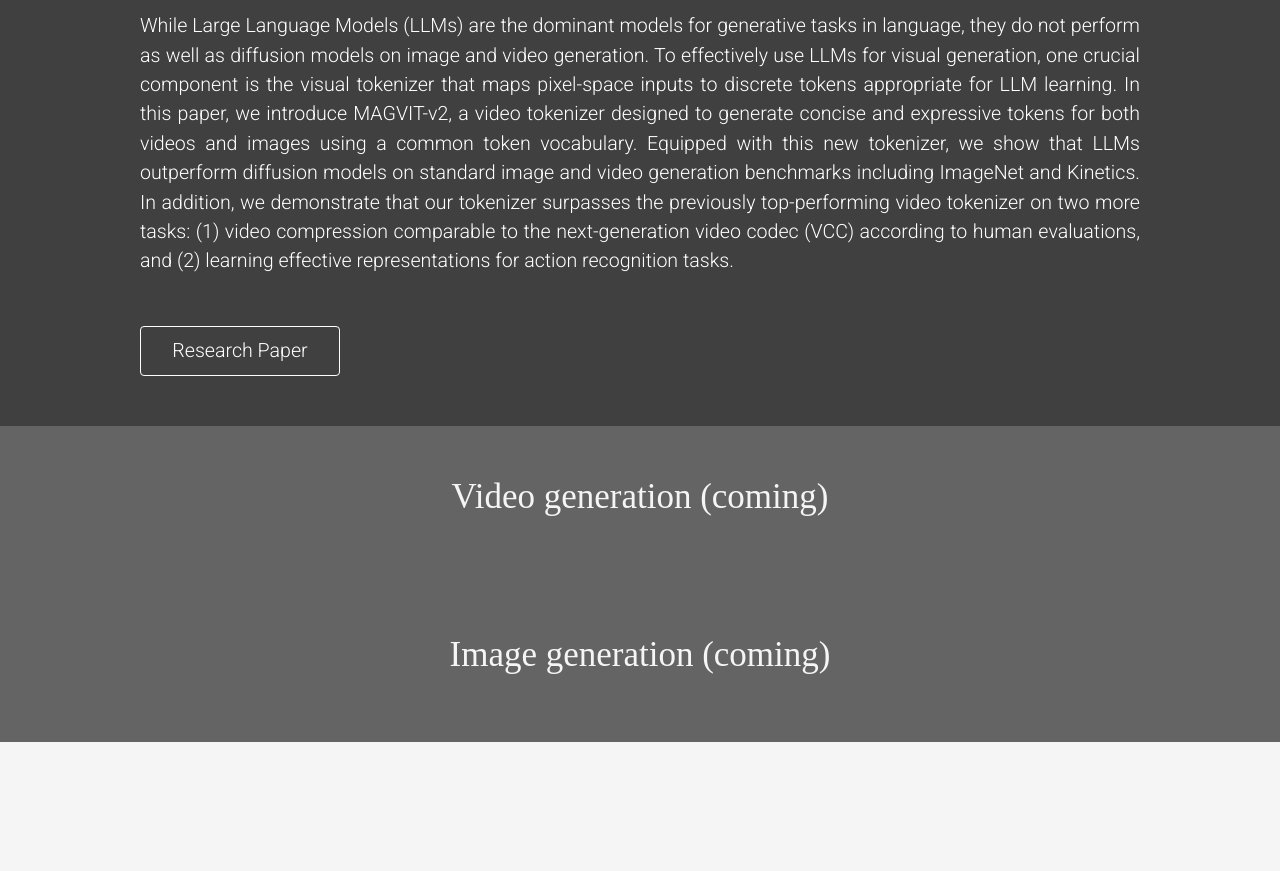
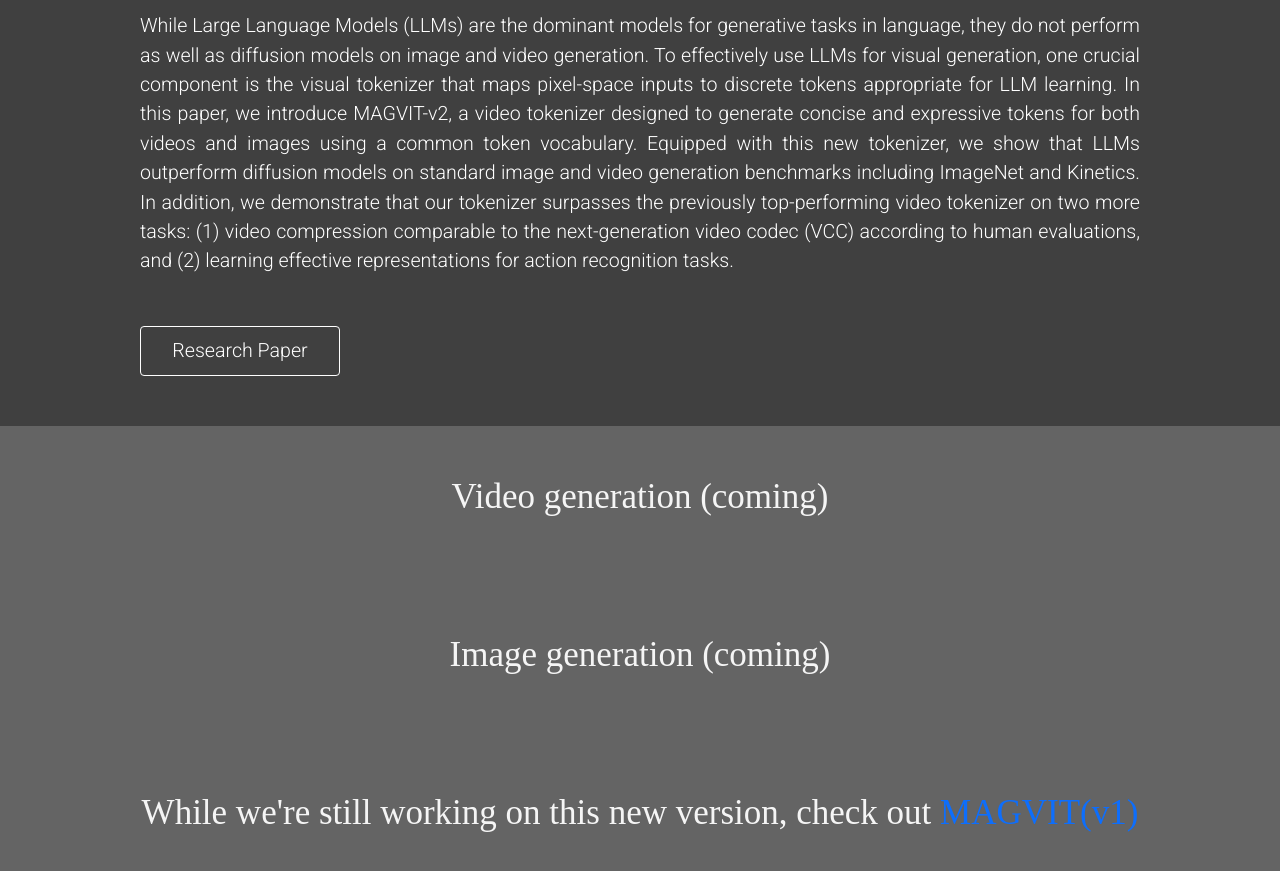
Before and after one commit to MAGVIT/magvit.github.io, a Jekyll site: the page v2/index.html, which Jekyll copies as it is, in a window 1280 px wide and 900 px high, scrolled down 632 px. Shown: the top 871 px of the window. Built offline with Jekyll 4.4.1, drawn with Linux system fonts in a browser that asks for light colours; some web fonts are replaced; before the commit the page ends 1374 px from its top, so only the background shows below that.

Commit message:
Update index.html

```diff
--- a/v2/index.html
+++ b/v2/index.html
@@ -90,6 +90,10 @@
 
     <div class="header_dark_gray">
       <h1>Image generation (coming)</h1></p>
+    </div>
+
+    <div class="header_dark_gray">
+      <h1>While we're still working on this new version, check out <a href="https://magvit.cs.cmu.edu">MAGVIT(v1)</a></h1></p>
     </div>
 
 
```
